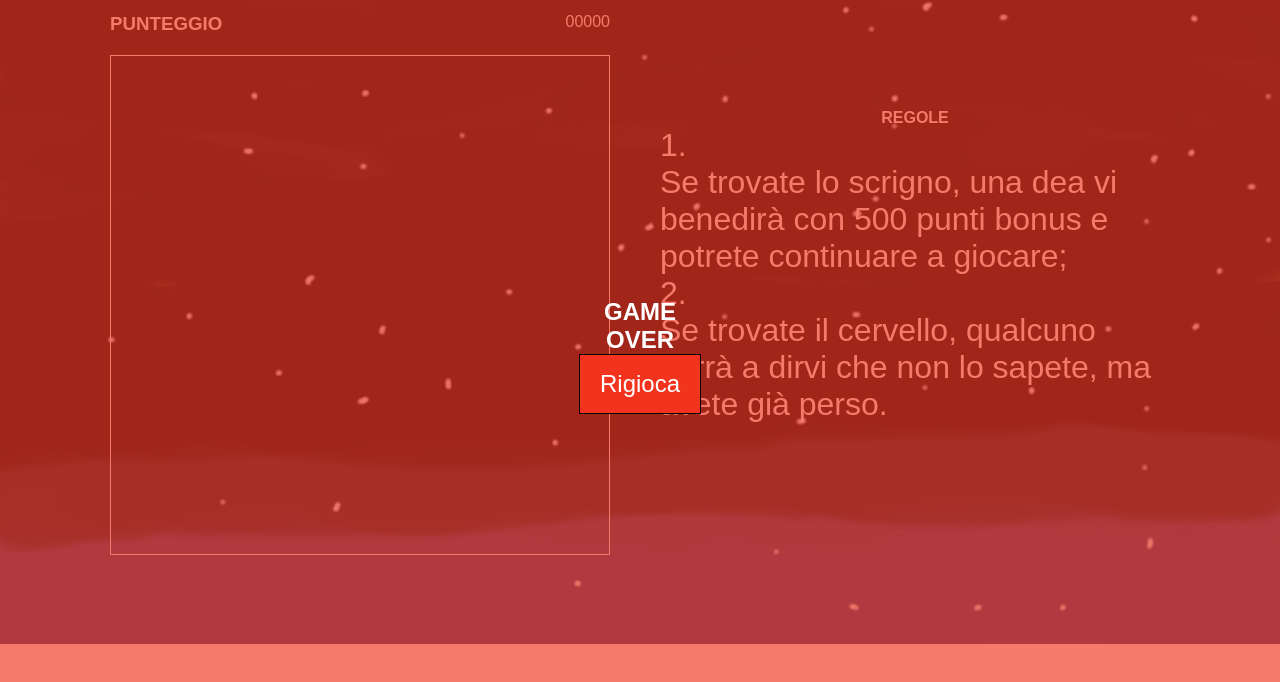
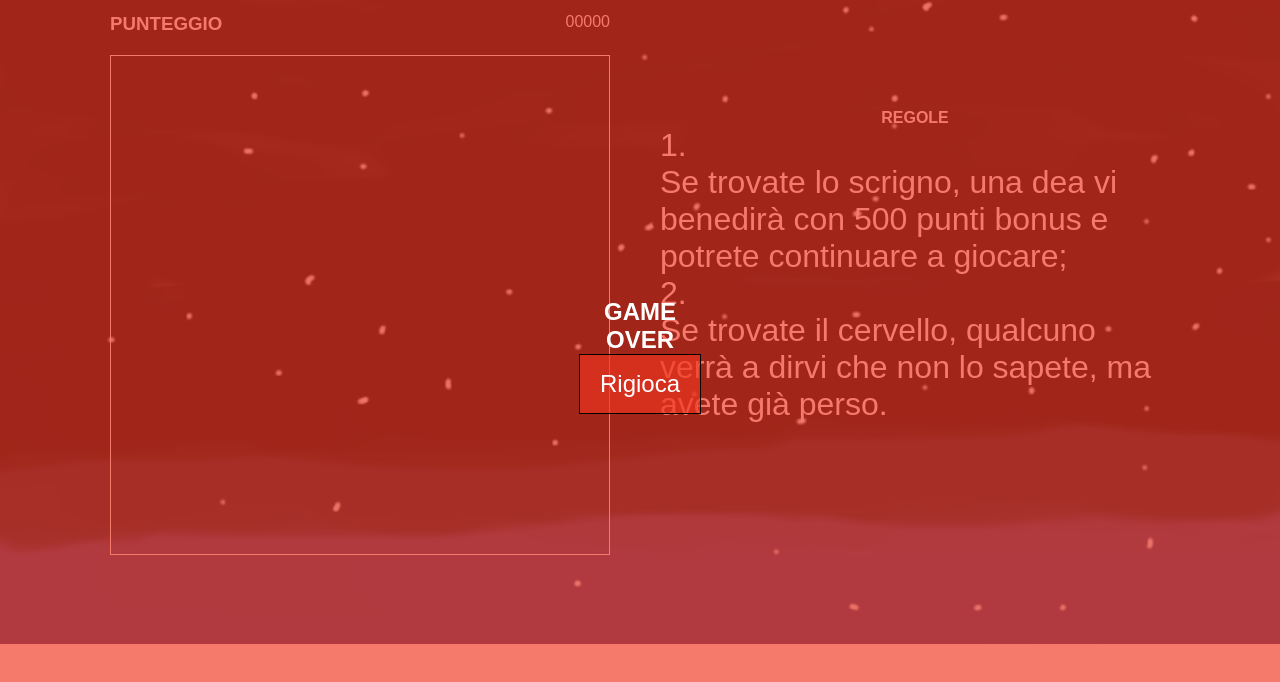
Before and after one commit to Polvere243/Campo-Stellato, a plain HTML site: page index.html in a window 1280 px wide. In both pictures the pointer is over the button "Rigioca". Shown: the part 44-726 px from the top of the page. Drawn offline with Linux system fonts and the light colour scheme; a web font is replaced by a local one.

Commit message:
created a hover on the button

```diff
--- a/css/style.css
+++ b/css/style.css
@@ -100,6 +100,10 @@ body{
     cursor: pointer;
 }
 
+.restart:hover{
+    background-color: rgba(242, 52, 31, 0.656);
+}
+
 
 /* regole */
 
```
